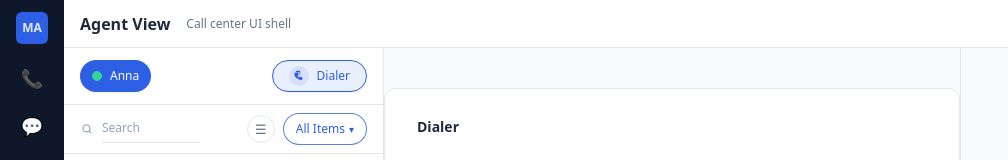
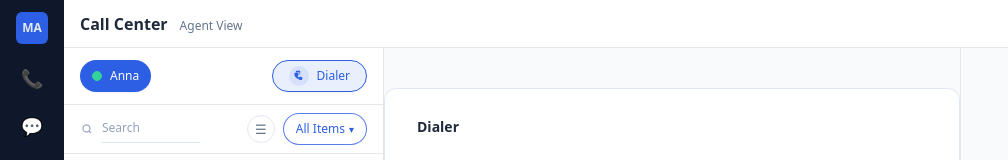
Before and after one commit to masterappliance/callcenter-ui, a React (Vite) app: page /dialer in a window 1280 px wide. Shown: the top 160 px of the page, without its empty margins (0-1008 px from the left). Built offline with nearby package versions, Linux system fonts and the light colour scheme.

Commit message:
Update AppShell.jsx

```diff
--- a/src/layouts/AppShell.jsx
+++ b/src/layouts/AppShell.jsx
@@ -1,28 +1,22 @@
-import { useLocation } from 'react-router-dom';
+// src/layouts/AppShell.jsx
 import Sidebar from '@/components/sidebar/Sidebar.jsx';
 
 export default function AppShell({ children }) {
-  const location = useLocation();
-
-  // We don't want the top header on the calls screen
-  const showHeader = !location.pathname.startsWith('/calls');
-
   return (
     <div className="h-screen flex bg-slate-100">
       <Sidebar />
 
       <div className="flex-1 flex flex-col">
-        {/* Top app bar - only when we actually want it */}
-        {showHeader && (
-          <header className="h-12 border-b bg-white flex items-center px-4">
-            <div className="font-semibold text-slate-800">Agent View</div>
-            <div className="ml-4 text-xs text-slate-500">
-              Call center UI shell
-            </div>
-          </header>
-        )}
+        {/* Top app bar – ALWAYS visible */}
+        <header className="h-12 border-b bg-white flex items-center px-4 justify-between">
+          <div className="flex items-baseline gap-3">
+            <div className="font-semibold text-slate-800">Call Center</div>
+            <div className="text-xs text-slate-500">Agent View</div>
+          </div>
 
-        {/* Main content */}
+
+        </header>
+
         <main className="flex-1 flex overflow-hidden">{children}</main>
       </div>
     </div>
```
